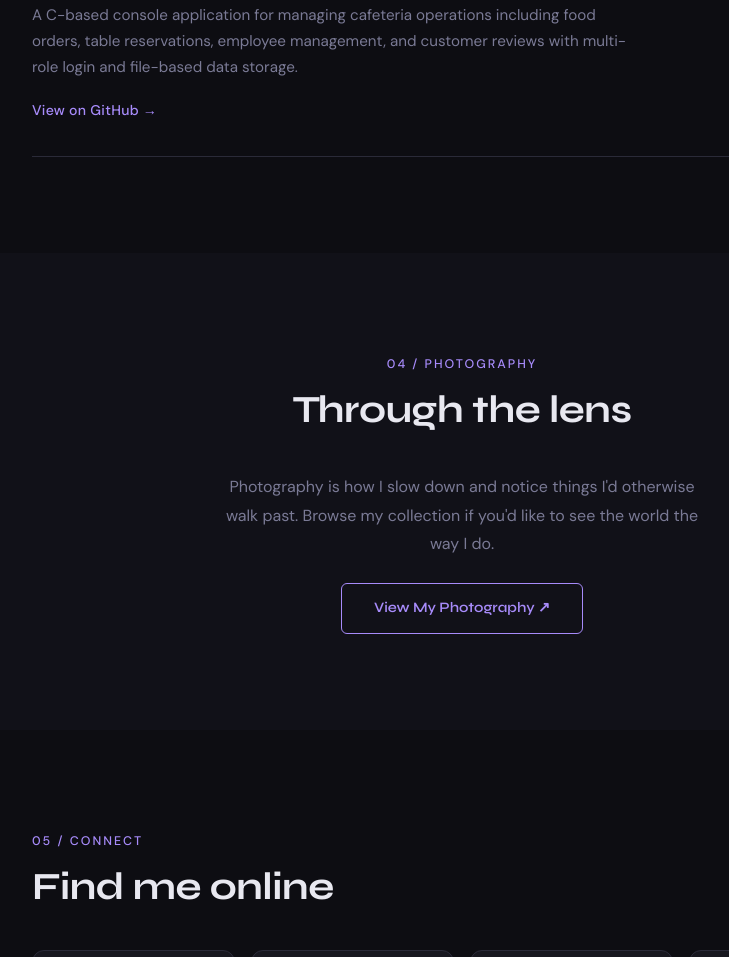
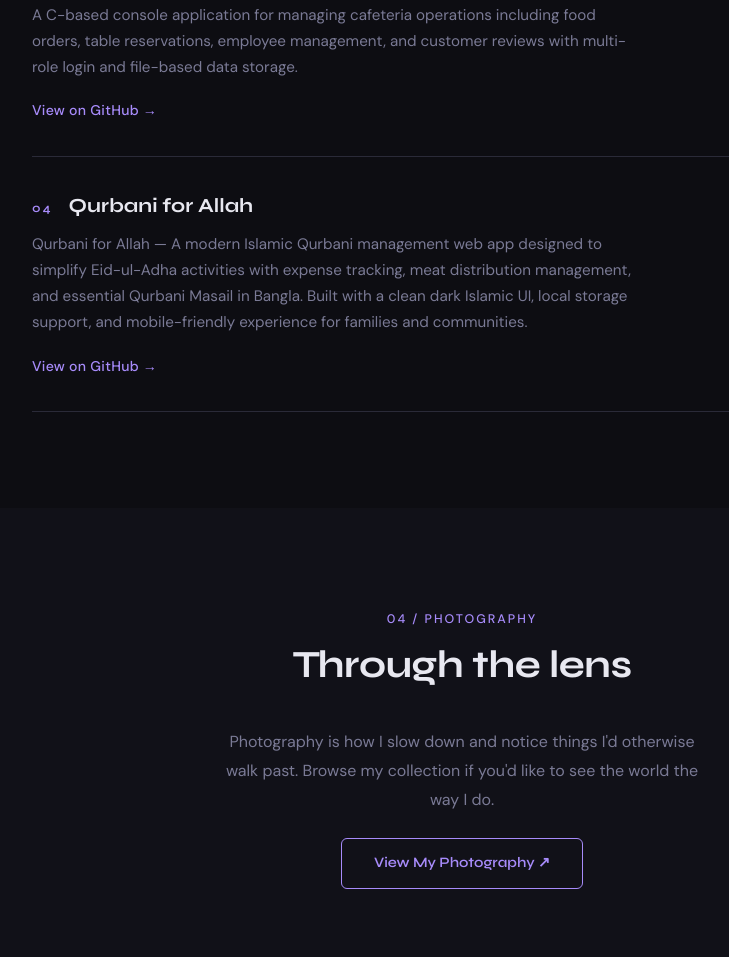
Before and after one commit to Tahsin-Jawad/Tahsin-Jawad-portfolio, a plain HTML site: page index.html in a window 1280 px wide. Shown: the part 2634-3591 px from the top of the page, without its empty margins (178-907 px from the left). Drawn offline with Linux system fonts and the light colour scheme.

Commit message:
Add project card for Qurbani for Allah
Added a new project card for 'Qurbani for Allah' with details.

```diff
--- a/index.html
+++ b/index.html
@@ -189,6 +189,20 @@
           </a>
         </article>
 
+
+        <article class="project-card">
+          <div class="project-meta">
+            <span class="project-number">04</span>
+            <h3 class="project-title">Qurbani for Allah</h3>
+          </div>
+          <p class="project-desc">
+        Qurbani for Allah — A modern Islamic Qurbani management web app designed to simplify Eid-ul-Adha activities with expense tracking, meat distribution management, and essential Qurbani Masail in Bangla. Built with a clean dark Islamic UI, local storage support, and mobile-friendly experience for families and communities.
+          </p>
+          <a href="https://tahsin-jawad.github.io/Qurbani-for-Allah" target="_blank" class="project-link">
+            View on GitHub →
+          </a>
+        </article>
+
         <!-- Add more project cards below this comment -->
 
       </div>
```
